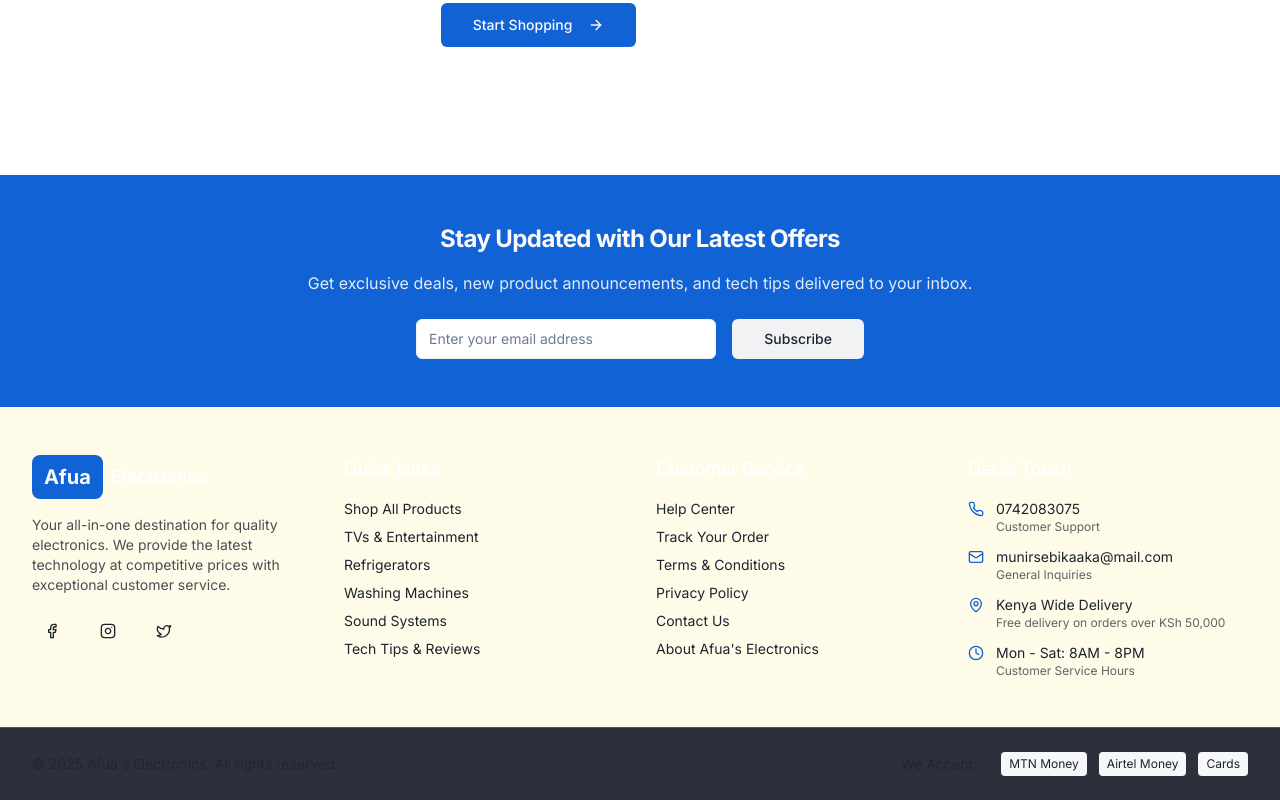
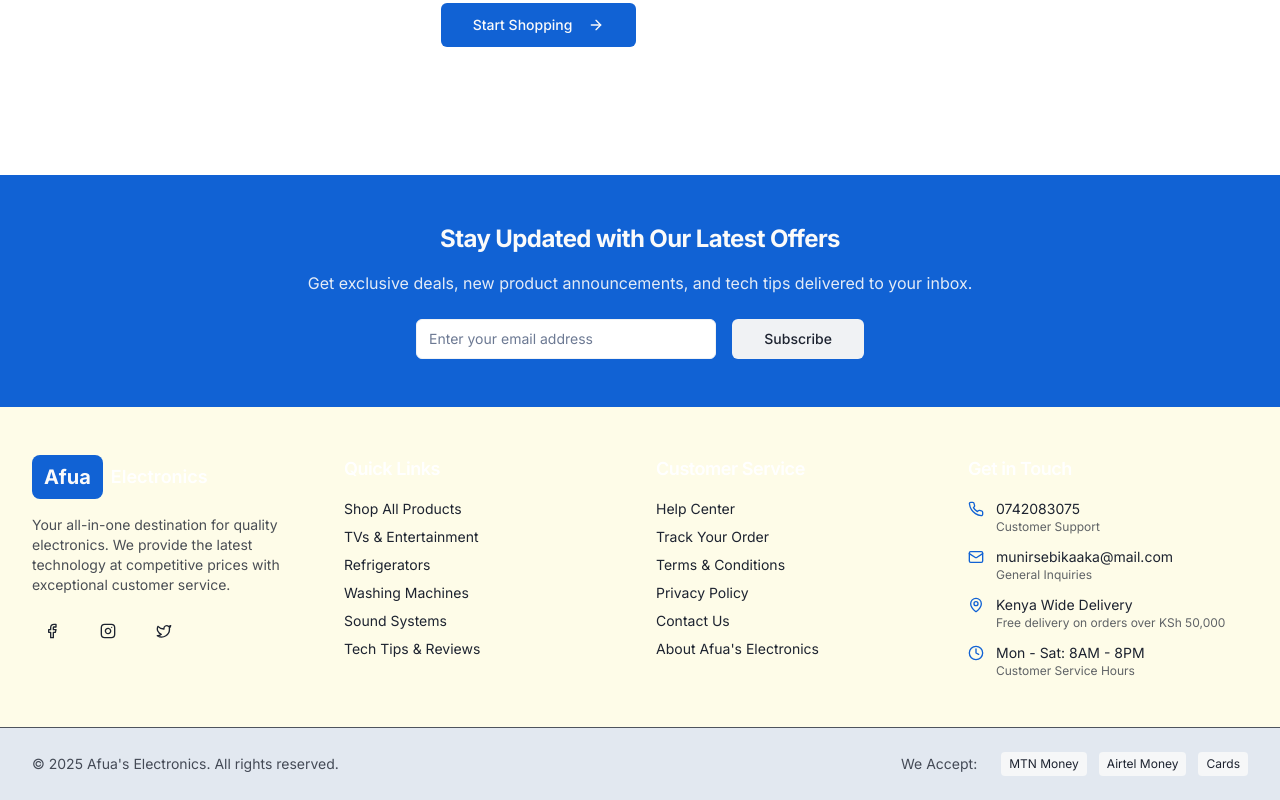
Before and after one commit to andyshoots185/afuas-elec-nexus, a React (Vite) app: page / in a window 1280 px wide. Shown: the part 2941-3741 px from the top of the page. Built offline with nearby package versions, Linux system fonts and the light colour scheme; the HTML template or start-up script is replaced by a standard one.

Commit message:
Visual edit in Lovable

```diff
--- a/src/components/layout/Footer.tsx
+++ b/src/components/layout/Footer.tsx
@@ -126,7 +126,7 @@ export function Footer() {
       <Separator className="opacity-20" />
 
       {/* Bottom Footer */}
-      <div className="py-6">
+      <div className="py-6 bg-slate-200">
         <div className="container mx-auto container-padding">
           <div className="flex flex-col md:flex-row justify-between items-center text-sm">
             <div className="mb-4 md:mb-0 opacity-80">
```
